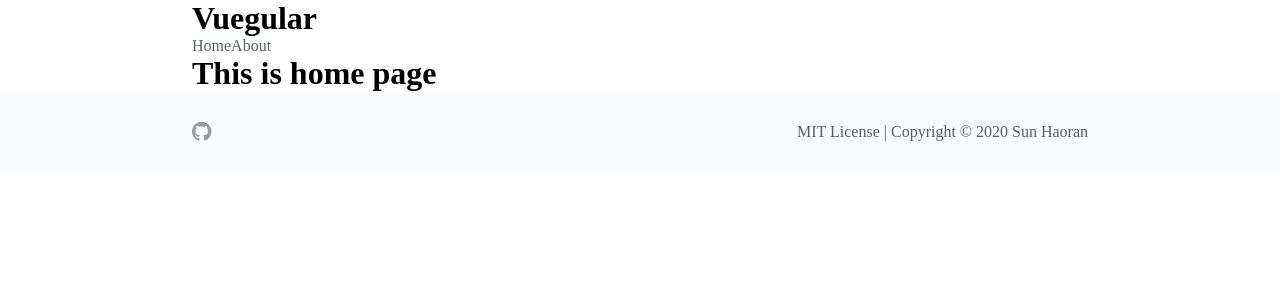
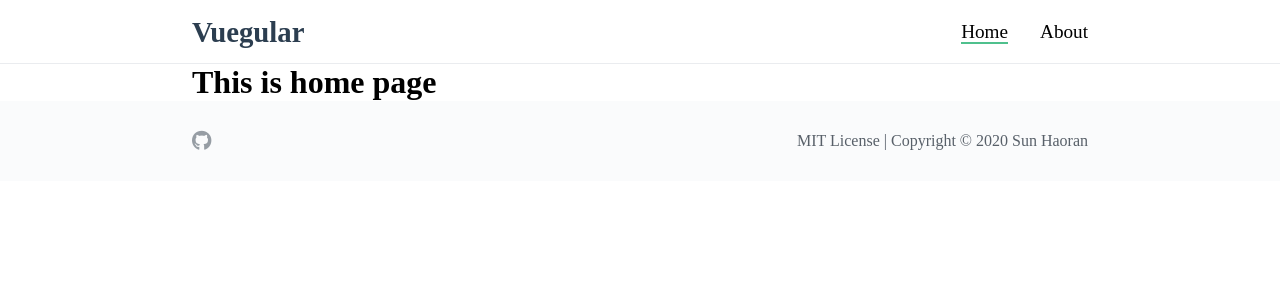
Before and after one commit to haoranpb/vuegular, a Vue app: page / in a window 1280 px wide. Shown: the top 300 px of the page. Built offline with nearby package versions, Linux system fonts and the light colour scheme.

Commit message:
feat: style header

```diff
--- a/src/App.vue
+++ b/src/App.vue
@@ -28,9 +28,13 @@ export default {
   padding-right: var(--container-padding);
   width: 100%;
 }
+.flex-container {
+  display: flex;
+  justify-content: space-between;
+}
 a {
   text-decoration: none;
-  color: rgb(88, 96, 105);
+  color: black;
 }
 * {
   box-sizing: border-box;
--- a/src/components/ExternalLink.vue
+++ b/src/components/ExternalLink.vue
@@ -1,5 +1,10 @@
 <template>
-  <a :href="link" target="_blank" rel="noopener noreferrer">
+  <a
+    class="external-link"
+    :href="link"
+    target="_blank"
+    rel="noopener noreferrer"
+  >
     <slot></slot>
   </a>
 </template>
--- a/src/components/TheFooter.vue
+++ b/src/components/TheFooter.vue
@@ -1,5 +1,5 @@
 <template>
-  <footer class="container">
+  <footer id="site-footer" class="container flex-container">
     <external-link link="https://github.com/ludanxer/vuegular">
       <i class="fab fa-github fa-lg"></i>
     </external-link>
@@ -21,17 +21,18 @@ export default {
 </script>
 
 <style scoped>
-footer {
+#site-footer {
   height: 5rem;
   padding-top: 1.5rem;
   padding-bottom: 1.5rem;
   font-size: 1rem;
   line-height: 2rem;
-  display: flex;
-  justify-content: space-between;
   background-color: rgb(250, 251, 252);
 }
 .fa-github {
   color: rgb(150, 157, 164);
 }
+.external-link {
+  color: rgb(88, 96, 105);
+}
 </style>
--- a/src/components/TheHeader.vue
+++ b/src/components/TheHeader.vue
@@ -1,7 +1,7 @@
 <template>
-  <header class="container">
-    <h1>Vuegular</h1>
-    <nav>
+  <header id="site-header" class="container flex-container">
+    <h1 id="site-name">Vuegular</h1>
+    <nav class="nav-bar">
       <router-link to="/">Home</router-link>
       <router-link to="/about">About</router-link>
     </nav>
@@ -13,3 +13,24 @@ export default {
   name: 'the-header',
 }
 </script>
+
+<style scoped>
+#site-header {
+  height: 4rem;
+  color: #2c3e50;
+  padding-top: 1rem;
+  padding-bottom: 1rem;
+  line-height: 2rem;
+  border-bottom: 1px solid #eaecef;
+}
+#site-name {
+  font-size: 1.8rem;
+}
+.nav-bar a {
+  font-size: 1.2rem;
+  margin-left: 2rem;
+}
+.router-link-exact-active {
+  border-bottom: 2px solid var(--primary-color);
+}
+</style>
```
